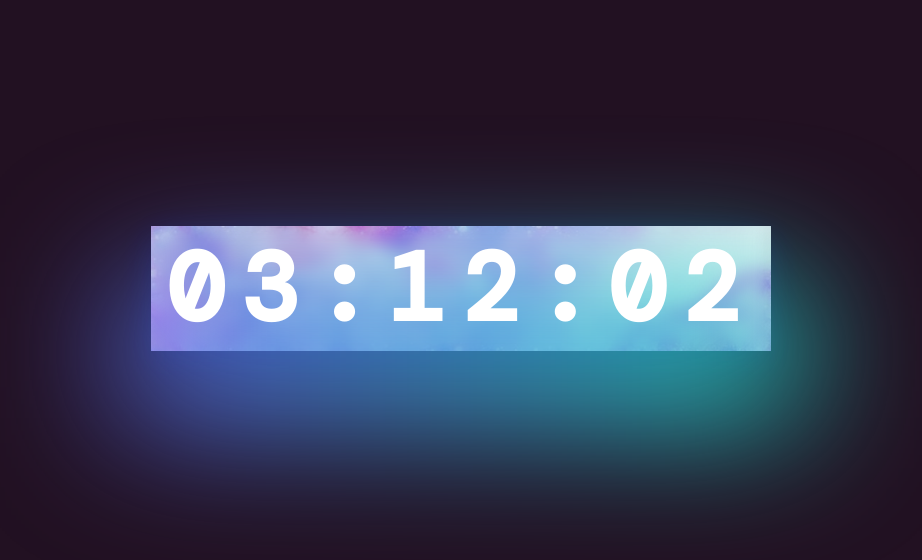
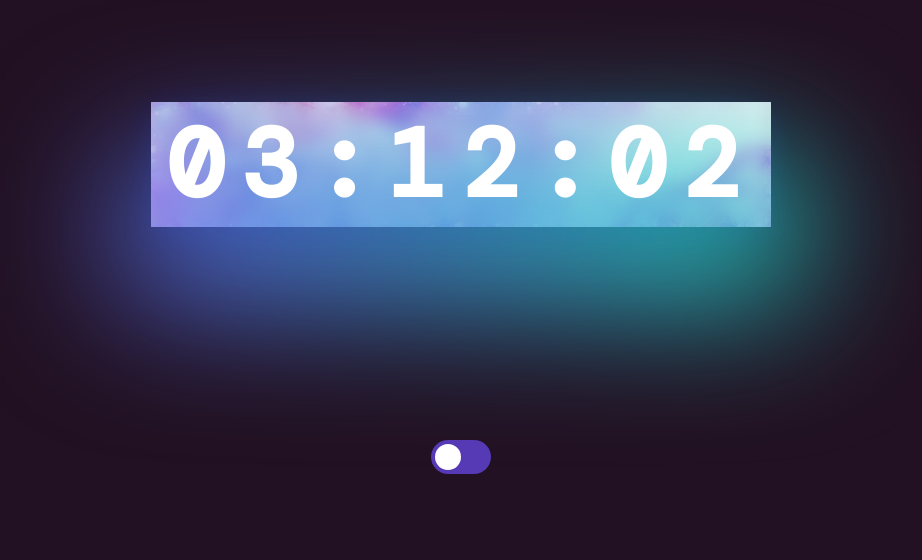
Before and after one commit to kdubbels/glassmorphism-glowing-pane, a React (Create React App) app: page / in a window 1280 px wide. Shown: the part 112-672 px from the top of the page, without its empty margins (179-1101 px from the left). Built offline with nearby package versions, Linux system fonts and the light colour scheme.

Commit message:
add dark mode

```diff
--- a/src/App.css
+++ b/src/App.css
@@ -1,4 +1,5 @@
 body {
+  transition: all 1.2s;
   margin: 0;
   font-family: 'DM Mono', Courier, monospace;
   -webkit-font-smoothing: antialiased;
@@ -11,7 +12,6 @@ body {
 
 html {
   box-sizing: border-box;
-  background: #0fffc1;
   background-size: 200% 200%;
 }
 
@@ -29,7 +29,9 @@ html, body {
 .App {
   height: 100vh;
   display: flex;
-  align-items: center;
+  align-items: stretch;
+  justify-content: space-evenly;
+  flex-direction: column;
 }
 
 .display {
@@ -37,8 +39,12 @@ html, body {
   animation: animateGlow 180s ease infinite;
 }
 
+.display.light-mode {
+  filter: hue-rotate(90deg) saturate(300%);
+}
+
 .display__time {
-  transition: all 1.2s;
+  /* transition: all 1.2s; */
   font-weight: 800;
   font-size: 6rem;
   letter-spacing: 1rem;
@@ -88,3 +94,65 @@ html, body {
     letter-spacing: .5rem;
   }
 }
+
+/* switch styling */
+
+.switch {
+  position: relative;
+  display: inline-block;
+  width: 60px;
+  height: 34px;
+}
+
+.switch input {
+  opacity: 0;
+  width: 0;
+  height: 0;
+}
+
+.slider {
+  position: absolute;
+  cursor: pointer;
+  top: 0;
+  left: 0;
+  right: 0;
+  bottom: 0;
+  background-color: #5639b4;
+  -webkit-transition: .4s;
+  transition: .4s;
+}
+
+.slider:before {
+  position: absolute;
+  content: "";
+  height: 26px;
+  width: 26px;
+  left: 4px;
+  bottom: 4px;
+  background-color: white;
+  -webkit-transition: .4s;
+  transition: .4s;
+}
+
+input:checked + .slider {
+  background-color: #ff6677;
+}
+
+input:focus + .slider {
+  box-shadow: 0 0 1px #ff6677;
+}
+
+input:checked + .slider:before {
+  -webkit-transform: translateX(26px);
+  -ms-transform: translateX(26px);
+  transform: translateX(26px);
+}
+
+/* Rounded sliders */
+.slider.round {
+  border-radius: 34px;
+}
+
+.slider.round:before {
+  border-radius: 50%;
+}
--- a/src/App.js
+++ b/src/App.js
@@ -1,4 +1,4 @@
-import { useEffect, useReducer, useCallback, useRef } from 'react';
+import { useEffect, useReducer, useCallback, useRef, useState } from 'react';
 import './App.css';
 
 const SET_TIME = 'SET_TIME';
@@ -40,6 +40,17 @@ function reducer(state, action) {
 
 function App() {
   const [state, dispatch] = useReducer(reducer, initialState);
+  const [darkMode, setDarkMode] = useState(true);
+
+  function toggleDarkMode() {
+    console.log(darkMode);
+    if (darkMode) {
+      document.querySelector('body').style.background = 'white';
+    } else {
+      document.querySelector('body').style.background = '#212';
+    }
+    setDarkMode(!darkMode);
+  }
 
   function setTime({hour, minutes, seconds}) {
     dispatch({
@@ -74,9 +85,15 @@ function App() {
   const { hour, minutes, seconds } = state;
 
   return (
-    <div className="App">
-      <div className={`display`}>
+    <div className={`App ${darkMode ? '' : `light-mode`}`}>
+      <div className={`display ${darkMode ? '' : `light-mode`}`}>
         <h1 className={`display__time`}>{hour < 10 ? `0${hour}` : hour}:{minutes < 10 ? `0${minutes}` : minutes}:{seconds < 10 ? `0${seconds}` : seconds}</h1>
+      </div>
+      <div>
+        <label className="switch">
+          <input type="checkbox" onChange={() => toggleDarkMode()}/>
+          <span className="slider round"></span>
+        </label>
       </div>
     </div>
   );
```
Also changed, not shown: 1 other file (tests, documents, lock files or other folders).
